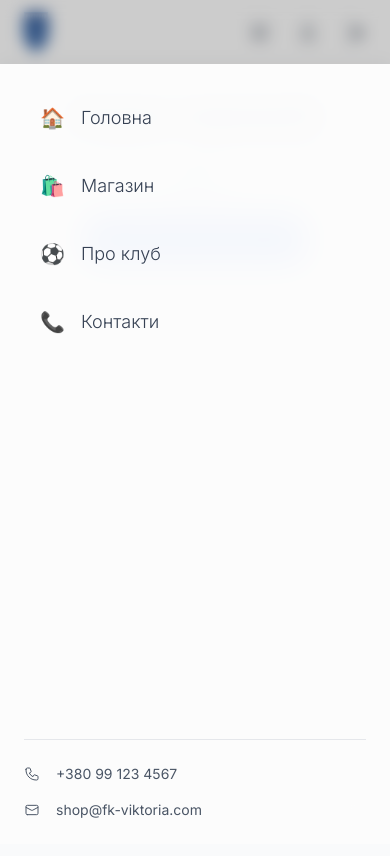
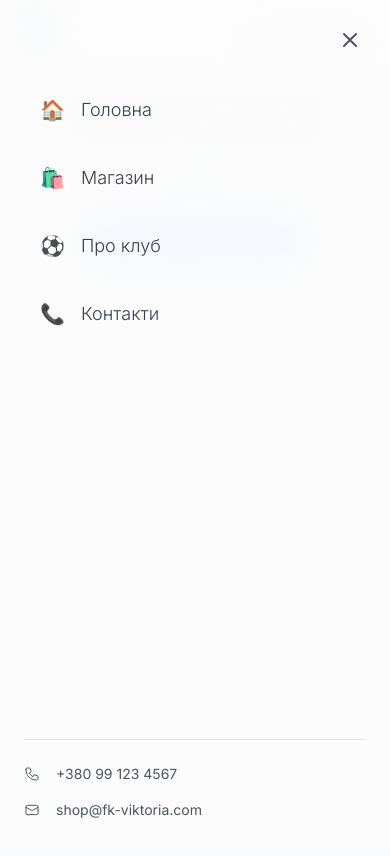
Before and after one commit to artemriabyi6/fan-shop, a Next.js app: page /cart in a window 390 px wide. Both pictures are taken after a click on the button 356 px from the left and 32 px from the top of the page. Shown: the top 856 px of the page. Built offline with nearby package versions, Linux system fonts and the light colour scheme.

Commit message:
fixed small bugs

```diff
--- a/src/components/Header.tsx
+++ b/src/components/Header.tsx
@@ -5,12 +5,14 @@ import Link from 'next/link'
 import { useCart } from '@/context/CartContext'
 import CartDropdown from './CartDropdown'
 import Image from 'next/image'
+import { useRouter } from 'next/navigation'
 
 export default function Header() {
   const [isMenuOpen, setIsMenuOpen] = useState(false)
   const [isCartOpen, setIsCartOpen] = useState(false)
   const [isScrolled, setIsScrolled] = useState(false)
   const { state } = useCart()
+  const router = useRouter()
 
   // Ефект для відстеження скролу
   useEffect(() => {
@@ -48,6 +50,18 @@ export default function Header() {
       document.body.style.overflow = 'unset'
     }
   }, [isMenuOpen])
+
+  // Функція для обробки кліку по кошику
+  const handleCartClick = () => {
+    if (window.innerWidth < 1024) {
+      // На мобільних пристроях переходимо на сторінку кошика
+      router.push('/cart')
+    } else {
+      // На десктопі показуємо дропдаун
+      setIsCartOpen(!isCartOpen)
+    }
+    setIsMenuOpen(false)
+  }
 
   return (
     <header className={`sticky top-0 z-50 transition-all duration-300 ${
@@ -105,25 +119,25 @@ export default function Header() {
             <div className="relative cart-dropdown">
               <button
                 className="cart-button p-2 text-gray-600 hover:text-blue-600 transition-all duration-300 hover:scale-110 relative"
-                onClick={() => {
-                  setIsCartOpen(!isCartOpen)
-                  setIsMenuOpen(false)
-                }}
+                onClick={handleCartClick}
               >
                 <svg className="w-5 h-5 lg:w-6 lg:h-6" fill="none" stroke="currentColor" viewBox="0 0 24 24">
                   <path strokeLinecap="round" strokeLinejoin="round" strokeWidth={1.5} d="M3 3h2l.4 2M7 13h10l4-8H5.4M7 13L5.4 5M7 13l-2.293 2.293c-.63.63-.184 1.707.707 1.707H17m0 0a2 2 0 100 4 2 2 0 000-4zm-8 2a2 2 0 11-4 0 2 2 0 014 0z" />
                 </svg>
                 {state.itemCount > 0 && (
-                  <span className="absolute -top-1 -right-1 bg-linear-to-r from-blue-600 to-purple-600 text-white text-xs rounded-full w-4 h-4 lg:w-5 lg:h-5 flex items-center justify-center font-medium shadow-sm">
+                  <span className="absolute -top-1 -right-1 bg-gradient-to-r from-blue-600 to-purple-600 text-white text-xs rounded-full w-4 h-4 lg:w-5 lg:h-5 flex items-center justify-center font-medium shadow-sm">
                     {state.itemCount > 99 ? '99+' : state.itemCount}
                   </span>
                 )}
               </button>
 
-              <CartDropdown
-                isOpen={isCartOpen}
-                onClose={() => setIsCartOpen(false)}
-              />
+              {/* Показуємо дропдаун тільки на десктопі */}
+              {typeof window !== 'undefined' && window.innerWidth >= 1024 && (
+                <CartDropdown
+                  isOpen={isCartOpen}
+                  onClose={() => setIsCartOpen(false)}
+                />
+              )}
             </div>
 
             {/* Профіль */}
@@ -154,12 +168,24 @@ export default function Header() {
         </div>
 
         {/* Мобільне меню */}
-        <div className={`lg:hidden mobile-menu fixed inset-0 top-16 bg-white/95 backdrop-blur-lg z-40 transition-all duration-500 ease-in-out ${
+        <div className={`lg:hidden mobile-menu fixed inset-0 bg-white/95 backdrop-blur-lg z-40 transition-all duration-500 ease-in-out ${
           isMenuOpen
             ? 'opacity-100 translate-x-0'
             : 'opacity-0 translate-x-full pointer-events-none'
         }`}>
-          <div className="flex flex-col p-6 space-y-6 h-full">
+          {/* Хрестик для закриття */}
+          <div className="absolute top-4 right-4 z-50">
+            <button
+              onClick={() => setIsMenuOpen(false)}
+              className="p-3 text-gray-600 hover:text-blue-600 transition-all duration-300 hover:scale-110"
+            >
+              <svg className="w-6 h-6" fill="none" stroke="currentColor" viewBox="0 0 24 24">
+                <path strokeLinecap="round" strokeLinejoin="round" strokeWidth={2} d="M6 18L18 6M6 6l12 12" />
+              </svg>
+            </button>
+          </div>
+
+          <div className="flex flex-col p-6 space-y-6 h-full pt-20">
             <nav className="flex flex-col space-y-2">
               {[
                 { href: "/", label: "Головна", icon: "🏠" },
```
